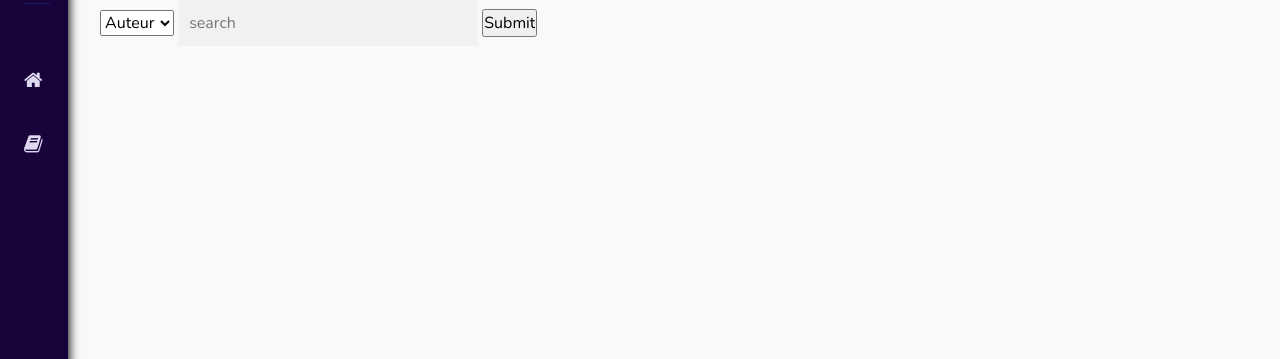
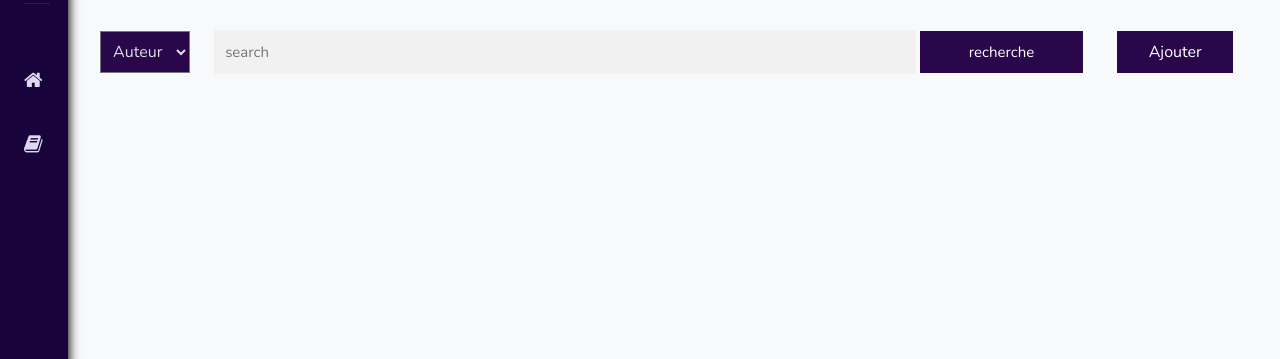
Before and after one commit to ayoubHam2000/Lab-management, a Django app: template templates/Biblio/page_biblio.html in a window 1280 px wide. Shown: the part 61-420 px from the top of the page. Run offline with Django 3.2, Linux system fonts and the light colour scheme; the template is opened without the code that fills it, so the values that code supplies are empty; some libraries are stand-ins or nearby versions.

Commit message:
projet_terminer

```diff
--- a/static/styles/bib/biblio_style.css
+++ b/static/styles/bib/biblio_style.css
@@ -0,0 +1,5 @@
+
+/*<form id="searchbox" method="GET" action="./info">
+<input name="search" type="text" size="15" placeholder="Titre/Auteur…" />
+<input id="button-submit" type="submit" value="Search" />
+</form>*/
--- a/static/styles/bib/page_biblio.css
+++ b/static/styles/bib/page_biblio.css
@@ -116,27 +138,4 @@ li{
     width: 67%;
     padding: 8px 15px 8px 30px;
     }
-
-    #button-submit {
-    background: #310866;
-    border-width: 0px;
-    padding: 11px 0px;
-    width: 15%;
-    cursor: pointer;
-    font: bold 13px Helvetica;
-    color: #fff;
-
-    }
-
-    #button-submit:hover {
-    background: rgb(37, 4, 75);
-    }
-
-    #button-submit:active {
-    background: #5b5d60;
-    outline: none;
-    }
-
-    #button-submit::-moz-focus-inner {
-    border: 0;
-    }
+    */
--- a/static/styles/bib/sugestion.css
+++ b/static/styles/bib/sugestion.css
@@ -1,3 +1,4 @@
+
 * {
     box-sizing: border-box;
 }
@@ -8,25 +9,22 @@
 .autocomplete {
     position: relative;
     display: inline-block;
-    width:300px;
+    width:62%;
+    padding-top: 30px;
+    padding-left: 20px;
+    outline: none;
 }
 
 .autocomplete input {
     border: 1px solid transparent;
     background-color: #f1f1f1;
     padding: 10px;
-    font-size: 16px;
+    font-size: 15px;
 }
 
 .autocomplete input[type=text] {
     background-color: #f1f1f1;
     width: 100%;
-}
-
-.autocomplete input[type=submit] {
-    background-color: DodgerBlue;
-    color: #fff;
-    cursor: pointer;
 }
 
 .autocomplete-items {
@@ -58,3 +56,40 @@
     background-color: DodgerBlue !important;
     color: #ffffff;
 }
+
+
+#button-submit{
+    background-color: rgb(42, 7, 75);
+    font-size: 15px;
+    padding: 10px ;
+    color: white;
+    border: none;
+    width: 14%;
+}
+
+#button-submit:hover{
+    background-color: #310866;
+}
+
+.type-F{
+    background-color: rgb(42, 7, 75);
+    padding: 8PX;
+    color: rgb(222, 222, 226);
+}
+
+.butt-aj{
+    background-color: rgb(42, 7, 75);
+    padding: 9px;
+    border: none;
+    width: 10%;
+    font-size: 16px;
+    margin-left: 30px;
+}
+
+.butt-aj :hover{
+    color:#c8b6dd ;
+}
+
+.butt-aj a{
+    color: white;
+}
--- a/templates/Biblio/page_biblio.html
+++ b/templates/Biblio/page_biblio.html
@@ -8,12 +8,10 @@
 
 {% block content %}
 <link rel="stylesheet" href="{% static  'styles/bib/page_biblio.css' %}">
-<link rel="stylesheet" href="{% static  'styles/bib/page_biblio.css' %}">
 <link rel="stylesheet" href="{% static  'styles/bib/sugestion.css' %}">
 
-<!--Make sure the form has the autocomplete function switched off:-->
 <form autocomplete="off" action="./info">
-    <select name="searchType" onchange="setSearchType(event)">
+    <select name="searchType" onchange="setSearchType(event)" class="type-F">
         <option value="auteur">Auteur</option>
         <option value="titre">Titre</option>
         <option value="journal">Journal</option>
@@ -21,10 +19,9 @@
     <div class="autocomplete">
         <input id="myInput" type="text" name="mySearch" placeholder="search">
     </div>
-    <input type="submit">
+    <input id = "button-submit" type="submit" value="recherche">
+    <button class='butt-aj'><a href="{% url 'Biblio:formulaire' %}" > Ajouter </a></button>
 </form>
-
-
 
 
 <!--Make sure the form has the autocomplete function switched off:-->
```
Also changed, not shown: other parts of static/styles/bib/page_biblio.css (+27 -5 lines), static/media/files/None/diagram_class_vesion_2.png (added), templates/Biblio/telechargement.html (line endings or trailing spaces), 1 other file.
